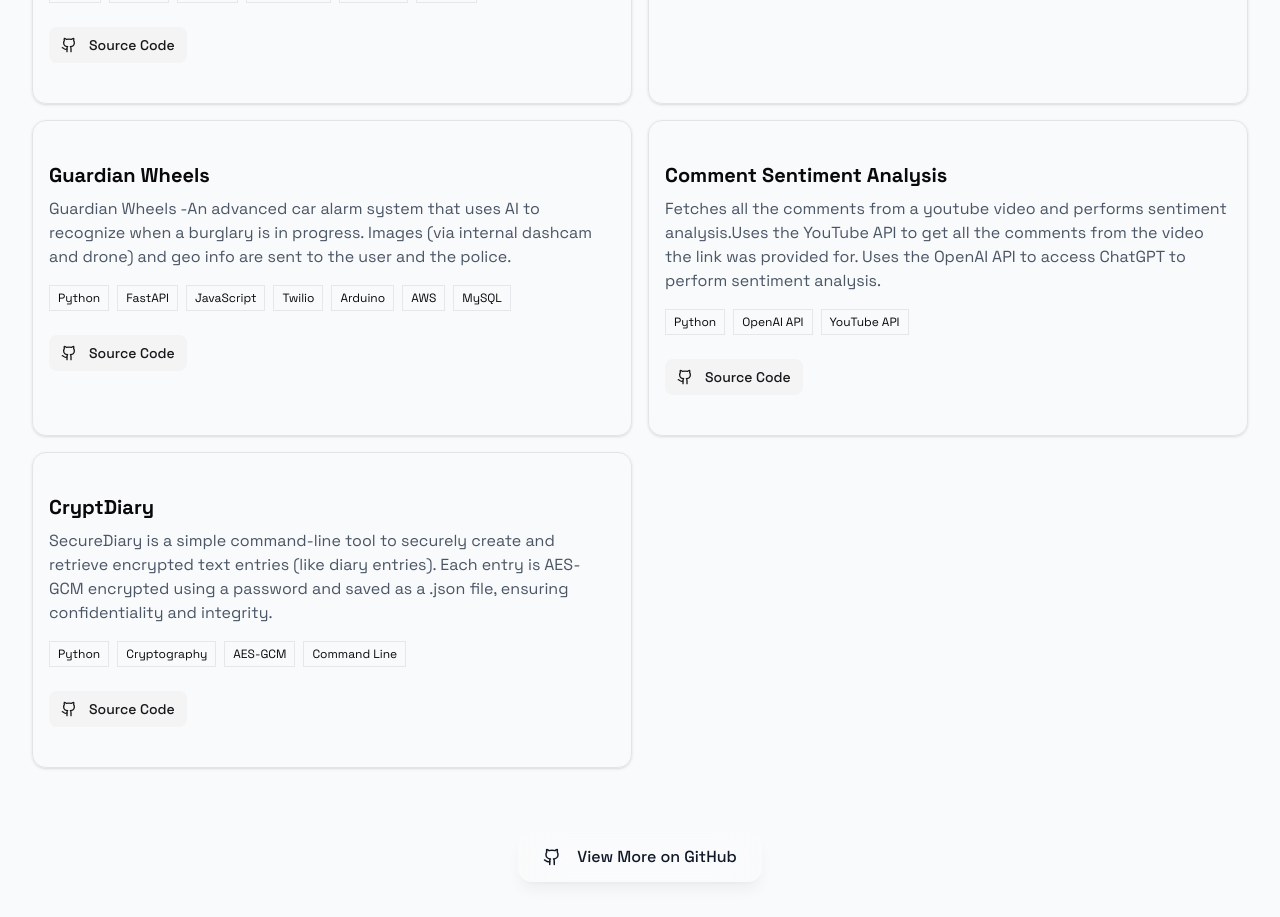
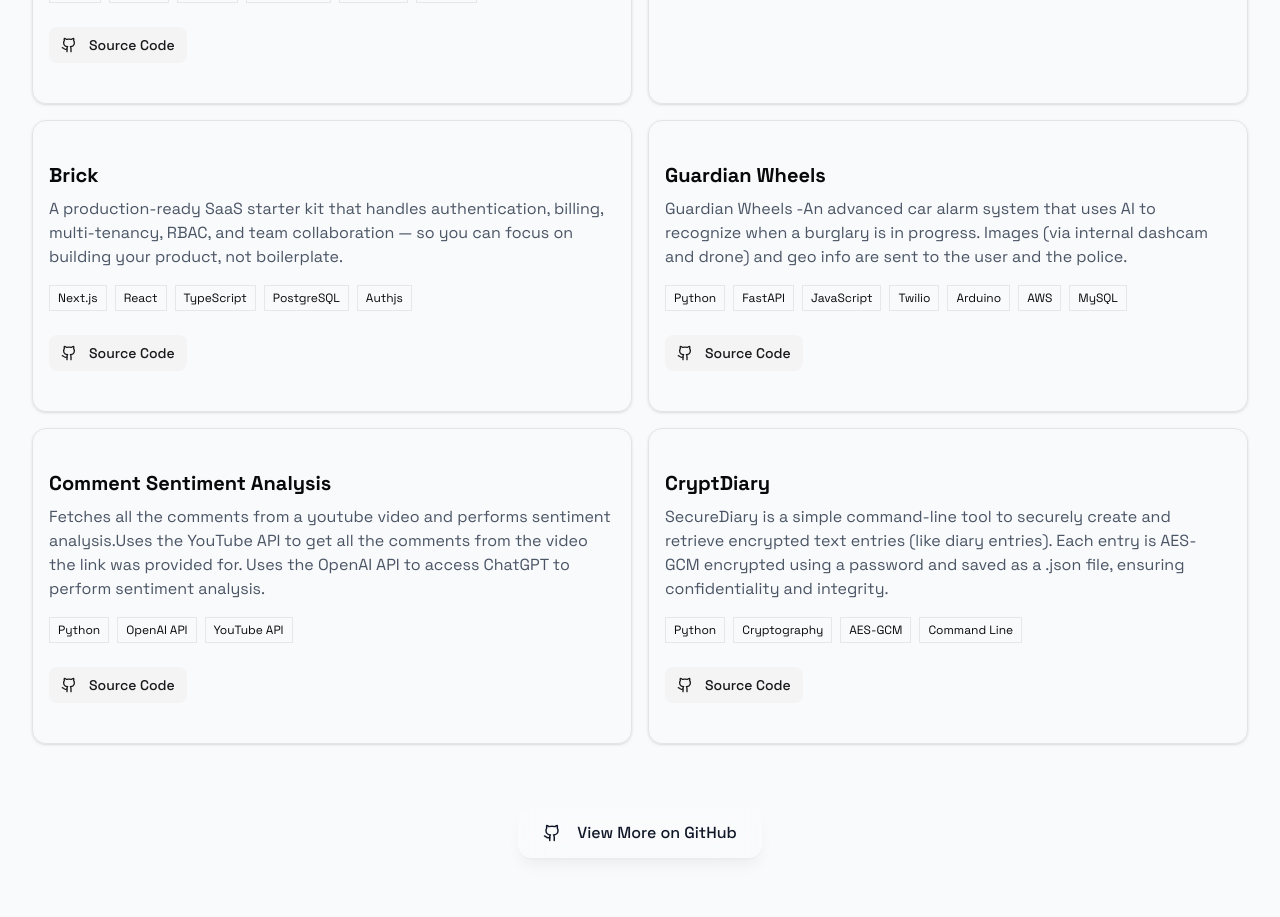
Before and after one commit to srtk-Negi/srtk, a Next.js app: page / in a window 1280 px wide. Shown: the part 2680-3597 px from the top of the page. Built offline with nearby package versions, Linux system fonts and the light colour scheme.

Commit message:
project added

```diff
--- a/src/components/Projects.tsx
+++ b/src/components/Projects.tsx
@@ -44,6 +44,15 @@ export default function Projects() {
     },
     {
       id: 5,
+      title: "Brick",
+      description:
+        "A production-ready SaaS starter kit that handles authentication, billing, multi-tenancy, RBAC, and team collaboration — so you can focus on building your product, not boilerplate.",
+      tags: ["Next.js", "React", "TypeScript", "PostgreSQL", "Authjs"],
+      liveUrl: null,
+      githubUrl: "https://github.com/srtk-Negi/brick",
+    },
+    {
+      id: 6,
       title: "Guardian Wheels",
       description:
         "Guardian Wheels -An advanced car alarm system that uses AI to recognize when a burglary is in progress. Images (via internal dashcam and drone) and geo info are sent to the user and the police.",
@@ -60,7 +69,7 @@ export default function Projects() {
       githubUrl: "https://github.com/srtk-Negi/Guardian-Wheels",
     },
     {
-      id: 6,
+      id: 7,
       title: "Comment Sentiment Analysis",
       description:
         "Fetches all the comments from a youtube video and performs sentiment analysis.Uses the YouTube API to get all the comments from the video the link was provided for. Uses the OpenAI API to access ChatGPT to perform sentiment analysis.",
@@ -69,7 +78,7 @@ export default function Projects() {
       githubUrl: "https://github.com/srtk-Negi/commentalyzer",
     },
     {
-      id: 7,
+      id: 8,
       title: "CryptDiary",
       description:
         "SecureDiary is a simple command-line tool to securely create and retrieve encrypted text entries (like diary entries). Each entry is AES-GCM encrypted using a password and saved as a .json file, ensuring confidentiality and integrity.",
```
